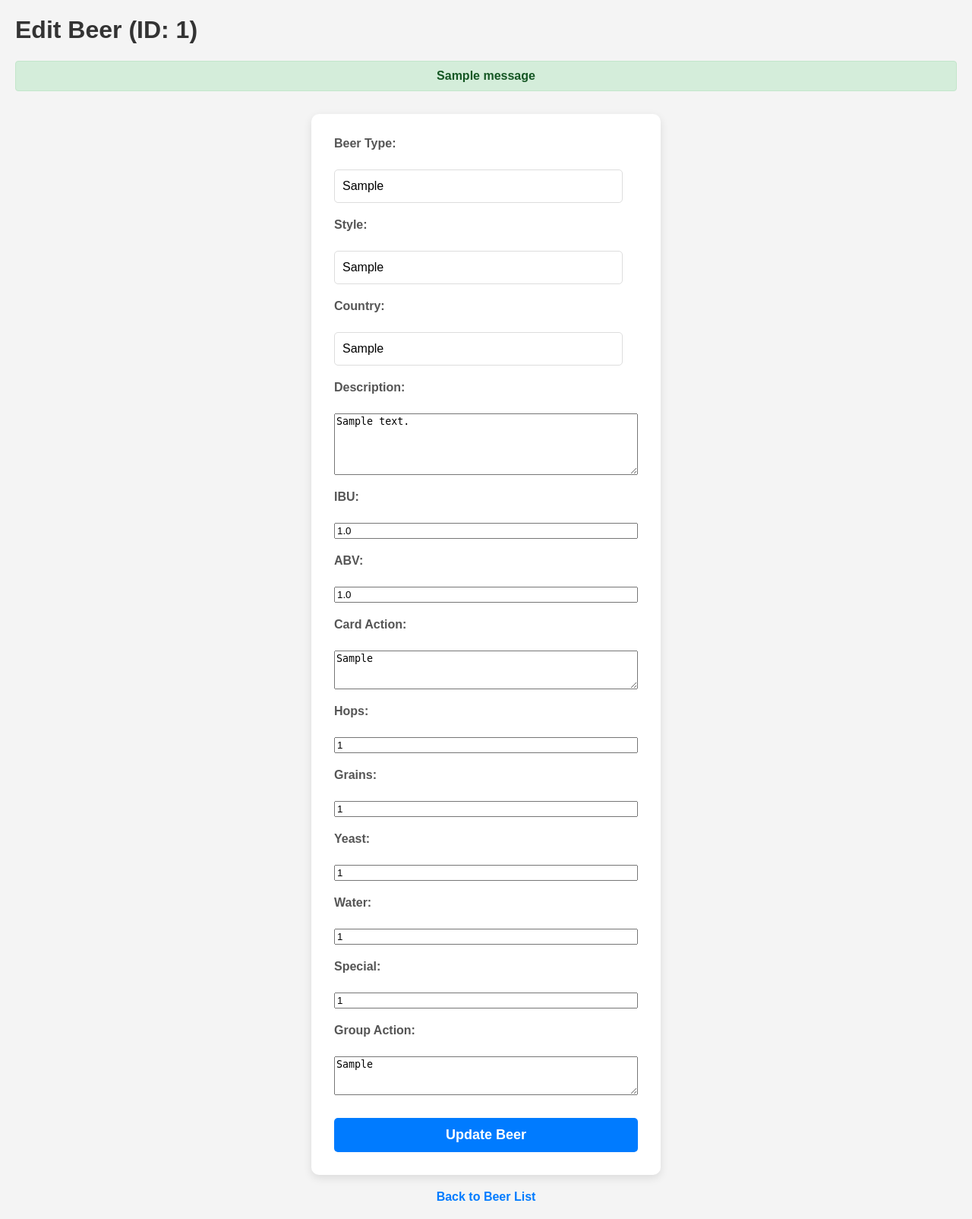
After one commit to wcomartin/beer_cards, a Flask app: page /beer/1/edit in a window 1280 px wide. The commit adds this page. Shown: the whole page at 76% size. Run offline with Flask 3, Linux system fonts and the light colour scheme; a user stored in the database is signed in; tables that the repository leaves empty hold one stand-in row (values such as "Sample post"); one stand-in notice (Sample message) is shown.

Commit message:
Add beer editing functionality and enhance UI with action buttons
- Implement edit beer feature with form for updating beer details
- Add action buttons in the beer list for editing beers
- Update CSS for button styling in table cells

```diff
--- a/blueprints/beer.py
+++ b/blueprints/beer.py
@@ -1,24 +1,25 @@
-from flask import Blueprint, render_template, request, flash, redirect, url_for, session # Added session
-from flask_login import login_required # Added this import
+from flask import Blueprint, render_template, request, flash, redirect, url_for, session
+from flask_login import login_required
 from importer import import_csv
-from models import Beer # Assuming models are accessible via 'models' package
+from models import Beer
+from database import db # This import should be near the top with other imports
 
 beer_bp = Blueprint('beer_bp', __name__)
 
 @beer_bp.route('/')
-@login_required # Added decorator
+@login_required
 def index():
     beers = Beer.query.all()
     return render_template('beers.html', beers=beers)
 
 @beer_bp.route('/beers/print')
-@login_required # Added decorator
+@login_required
 def beer_print():
     beers = Beer.query.all()
     return render_template('beer_print.html', beers=beers)
 
 @beer_bp.route('/beer/import', methods=['GET', 'POST'])
-@login_required # Added decorator
+@login_required
 def beer_import():
     if request.method == 'POST':
         if 'csv_file' not in request.files:
@@ -32,14 +33,47 @@ def beer_import():
             try:
                 import_csv(csv_file.stream)
                 flash('CSV imported successfully!', 'success')
-                session.modified = True # Added this line
-                return redirect(url_for('beer_bp.index')) # Redirect to blueprint's index
+                session.modified = True
+                return redirect(url_for('beer_bp.index'))
             except Exception as e:
                 flash(f'Error importing CSV: {e}', 'error')
-                session.modified = True # Added this line
+                session.modified = True
                 return redirect(request.url)
         else:
             flash('Invalid file type. Please upload a CSV file.', 'error')
-            session.modified = True # Added this line
+            session.modified = True
             return redirect(request.url)
     return render_template('import_beers.html')
+
+@beer_bp.route('/beer/<int:beer_id>/edit', methods=['GET', 'POST'])
+@login_required
+def edit_beer(beer_id):
+    beer = Beer.query.get_or_404(beer_id)
+
+    if request.method == 'POST':
+        beer.beer_type = request.form.get('beer_type')
+        beer.style = request.form.get('style')
+        beer.country = request.form.get('country')
+        beer.description = request.form.get('description')
+        beer.ibu = float(request.form.get('ibu')) if request.form.get('ibu') else 0.0
+        beer.abv = float(request.form.get('abv')) if request.form.get('abv') else 0.0
+        beer.card_action = request.form.get('card_action')
+        beer.hops = int(float(request.form.get('hops'))) if request.form.get('hops') else 0
+        beer.grains = int(float(request.form.get('grains'))) if request.form.get('grains') else 0
+        beer.yeast = int(float(request.form.get('yeast'))) if request.form.get('yeast') else 0
+        beer.water = int(float(request.form.get('water'))) if request.form.get('water') else 0
+        beer.special = int(float(request.form.get('special'))) if request.form.get('special') else 0
+        beer.group_action = request.form.get('group_action')
+
+        try:
+            db.session.commit()
+            flash('Beer updated successfully!', 'success')
+            session.modified = True
+            return redirect(url_for('beer_bp.index'))
+        except Exception as e:
+            db.session.rollback()
+            flash(f'Error updating beer: {e}', 'error')
+            session.modified = True
+            return redirect(url_for('beer_bp.edit_beer', beer_id=beer.id))
+
+    return render_template('edit_beer.html', beer=beer)
--- a/static/css/style.css
+++ b/static/css/style.css
@@ -313,3 +313,16 @@ form + p a {
 form + p a:hover {
     text-decoration: underline;
 }
+
+/* Specific styling for buttons inside table cells */
+td .button {
+    background-color: #007bff; /* Blue background */
+    color: white; /* White text */
+    padding: 5px 10px; /* Smaller padding for table */
+    font-size: 12px; /* Smaller font size */
+    border-radius: 3px; /* Slightly less rounded */
+}
+
+td .button:hover {
+    background-color: #0056b3; /* Darker blue on hover */
+}
--- a/templates/beers.html
+++ b/templates/beers.html
@@ -41,6 +41,7 @@
                 <th>Water</th>
                 <th>Special</th>
                 <th>Group Action</th>
+                <th>Actions</th>
             </tr>
         </thead>
         <tbody>
@@ -60,6 +61,7 @@
                 <td>{{ beer.water }}</td>
                 <td>{{ beer.special }}</td>
                 <td>{{ beer.group_action }}</td>
+                <td><a href="{{ url_for('beer_bp.edit_beer', beer_id=beer.id) }}" class="button">Edit</a></td>
             </tr>
             {% endfor %}
         </tbody>
--- /dev/null
+++ b/templates/edit_beer.html
@@ -0,0 +1,62 @@
+<!DOCTYPE html>
+<html>
+<head>
+    <title>Edit Beer</title>
+    <link rel="stylesheet" href="{{ url_for('static', filename='css/style.css') }}">
+</head>
+<body>
+    <h1>Edit Beer (ID: {{ beer.id }})</h1>
+    {% with messages = get_flashed_messages(with_categories=true) %}
+      {% if messages %}
+        <ul class=flashes>
+        {% for category, message in messages %}
+          <li class="{{ category }}">{{ message }}</li>
+        {% endfor %}
+        </ul>
+      {% endif %}
+    {% endwith %}
+    <form method="POST">
+        <label for="beer_type">Beer Type:</label>
+        <input type="text" id="beer_type" name="beer_type" value="{{ beer.beer_type }}" required>
+
+        <label for="style">Style:</label>
+        <input type="text" id="style" name="style" value="{{ beer.style }}" required>
+
+        <label for="country">Country:</label>
+        <input type="text" id="country" name="country" value="{{ beer.country }}" required>
+
+        <label for="description">Description:</label>
+        <textarea id="description" name="description" rows="5" required>{{ beer.description }}</textarea>
+
+        <label for="ibu">IBU:</label>
+        <input type="number" step="0.1" id="ibu" name="ibu" value="{{ beer.ibu }}">
+
+        <label for="abv">ABV:</label>
+        <input type="number" step="0.1" id="abv" name="abv" value="{{ beer.abv }}">
+
+        <label for="card_action">Card Action:</label>
+        <textarea id="card_action" name="card_action" rows="3" required>{{ beer.card_action }}</textarea>
+
+        <label for="hops">Hops:</label>
+        <input type="number" id="hops" name="hops" value="{{ beer.hops }}">
+
+        <label for="grains">Grains:</label>
+        <input type="number" id="grains" name="grains" value="{{ beer.grains }}">
+
+        <label for="yeast">Yeast:</label>
+        <input type="number" id="yeast" name="yeast" value="{{ beer.yeast }}">
+
+        <label for="water">Water:</label>
+        <input type="number" id="water" name="water" value="{{ beer.water }}">
+
+        <label for="special">Special:</label>
+        <input type="number" id="special" name="special" value="{{ beer.special }}">
+
+        <label for="group_action">Group Action:</label>
+        <textarea id="group_action" name="group_action" rows="3" required>{{ beer.group_action }}</textarea>
+
+        <input type="submit" value="Update Beer">
+    </form>
+    <p><a href="{{ url_for('beer_bp.index') }}">Back to Beer List</a></p>
+</body>
+</html>
```
